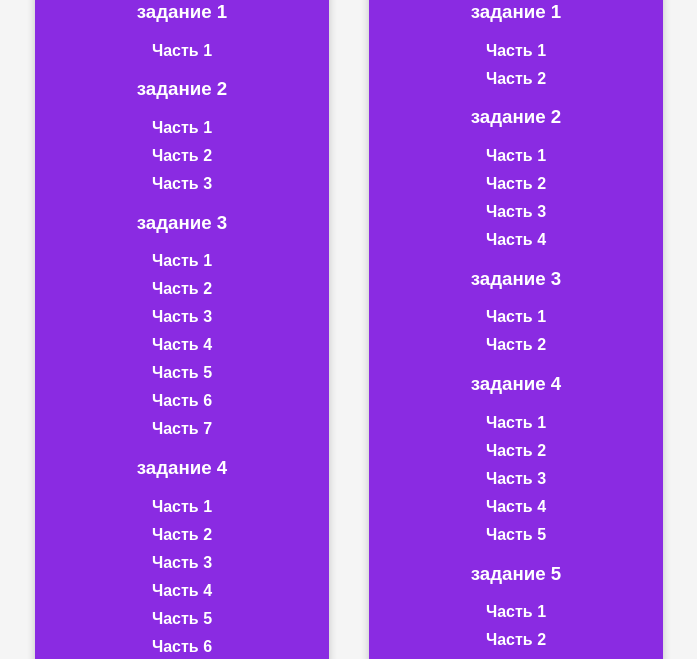
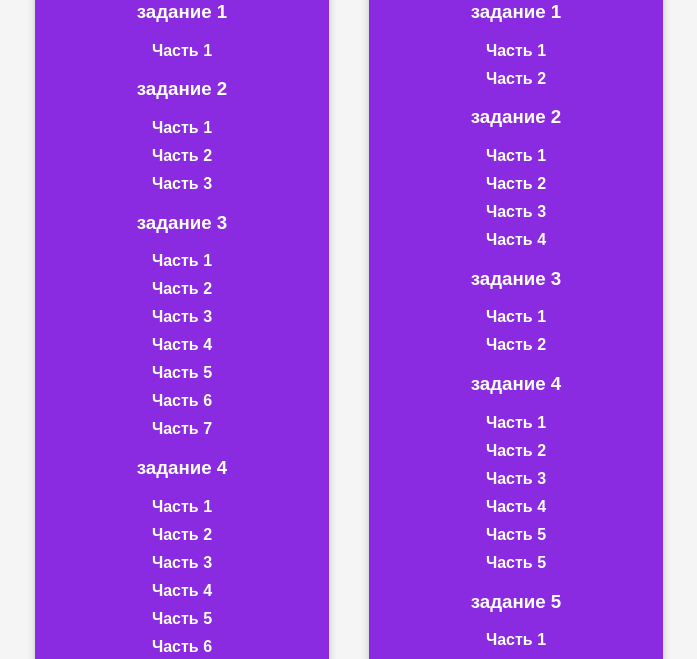
Before and after one commit to GolubiJmikh/Practise, a plain HTML site: page index.html in a window 1280 px wide. Shown: the part 141-800 px from the top of the page, without its empty margins (291-988 px from the left). Drawn offline with Linux system fonts and the light colour scheme.

Commit message:
Update index.html

```diff
--- a/index.html
+++ b/index.html
@@ -118,7 +118,7 @@
       <a href="https://github.com/GolubiJmikh/Practise/blob/main/%D0%BD%D0%B5%D0%B4%D0%B5%D0%BB%D1%8F%202/%D0%B7%D0%B0%D0%B4%D0%B0%D0%BD%D0%B8%D0%B5%204/%D1%87%D0%B0%D1%81%D1%82%D1%8C%203.html">Часть 3</a>
       <a href="https://github.com/GolubiJmikh/Practise/blob/main/%D0%BD%D0%B5%D0%B4%D0%B5%D0%BB%D1%8F%202/%D0%B7%D0%B0%D0%B4%D0%B0%D0%BD%D0%B8%D0%B5%204/%D1%87%D0%B0%D1%81%D1%82%D1%8C%204.html">Часть 4</a>
       <a href="https://github.com/GolubiJmikh/Practise/blob/main/%D0%BD%D0%B5%D0%B4%D0%B5%D0%BB%D1%8F%202/%D0%B7%D0%B0%D0%B4%D0%B0%D0%BD%D0%B8%D0%B5%204/%D1%87%D0%B0%D1%81%D1%82%D1%8C%205.html">Часть 5</a>
-
+      <a href="неделя 2/задание 4/часть 5.html">Часть 5</a>
       <h3>задание 5</h3>
       <a href="https://github.com/GolubiJmikh/Practise/blob/main/%D0%BD%D0%B5%D0%B4%D0%B5%D0%BB%D1%8F%202/%D0%B7%D0%B0%D0%B4%D0%B0%D0%BD%D0%B8%D0%B5%205/%D1%87%D0%B0%D1%81%D1%82%D1%8C%201.html">Часть 1</a>
       <a href="https://github.com/GolubiJmikh/Practise/blob/main/%D0%BD%D0%B5%D0%B4%D0%B5%D0%BB%D1%8F%202/%D0%B7%D0%B0%D0%B4%D0%B0%D0%BD%D0%B8%D0%B5%205/%D1%87%D0%B0%D1%81%D1%82%D1%8C%202.html">Часть 2</a>
```
